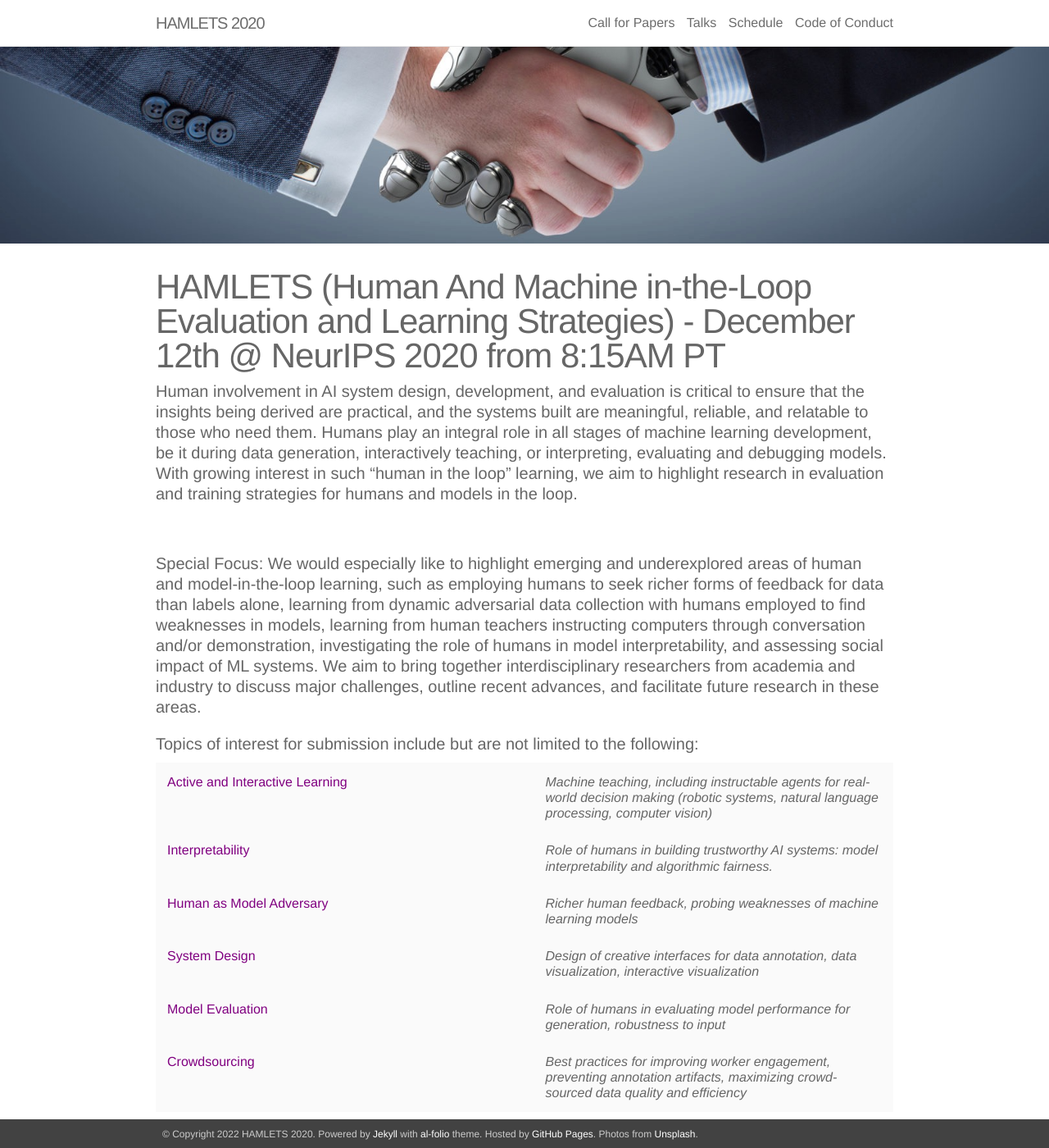
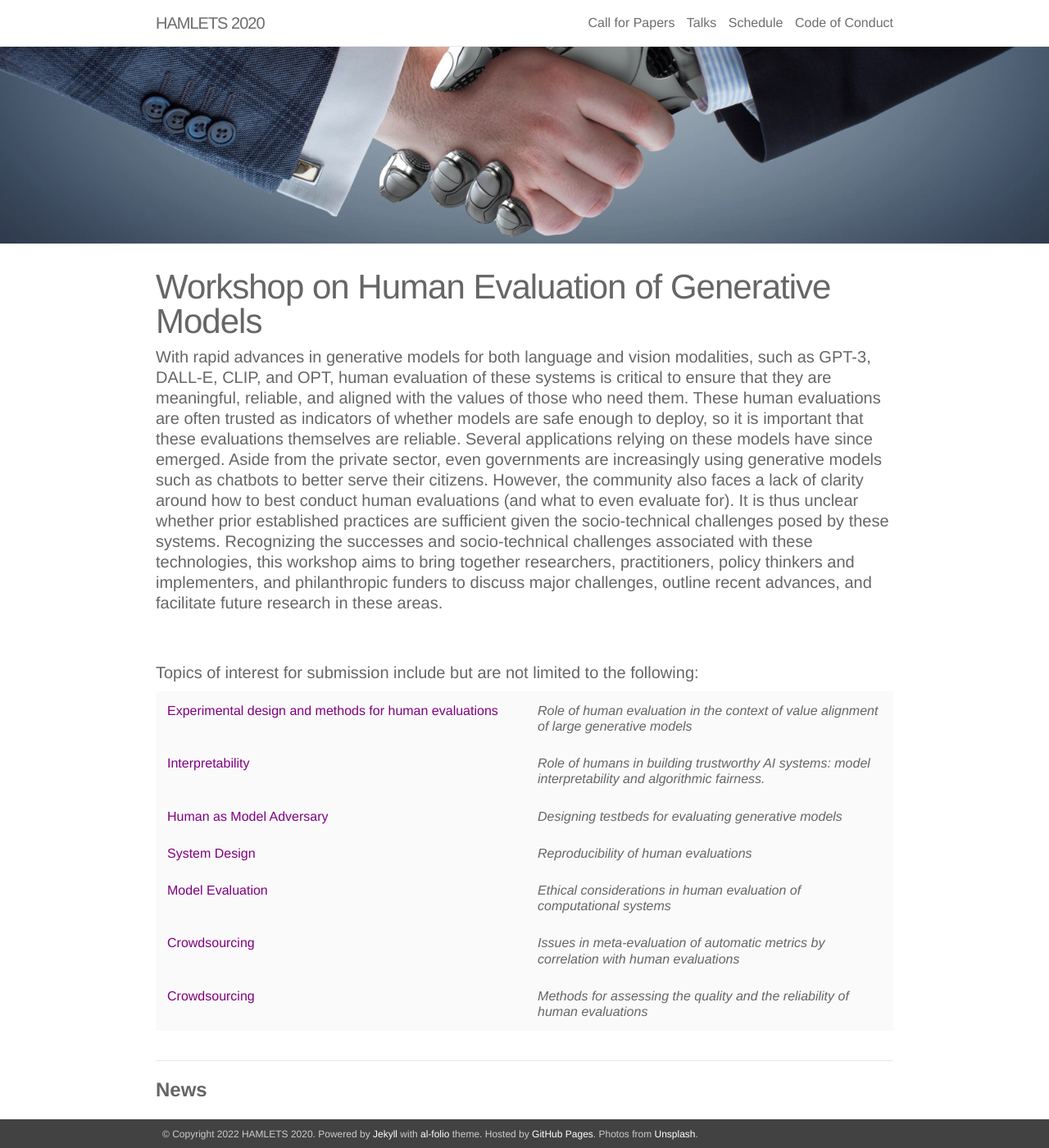
Before and after one commit to acmi-lab/humaneval-workshop, a Jekyll site: the page built from _pages/00_about.md, in a window 1280 px wide and 1400 px high. Shown: the whole window at 82% size. Built offline with Jekyll 4.4.1, drawn with Linux system fonts in a browser that asks for light colours; nearby versions of some CDN libraries.

Commit message:
Update about.md

```diff
--- a/_pages/00_about.md
+++ b/_pages/00_about.md
@@ -1,8 +1,8 @@
 ---
 layout: about
 permalink: /
-title: HAMLETS (Human And Machine in-the-Loop Evaluation and Learning Strategies) - December 12th @ NeurIPS 2020 from 8:15AM PT
-description: Human involvement in AI system design, development, and evaluation is critical to ensure that the insights being derived are practical, and the systems built are meaningful, reliable, and relatable to those who need them. Humans play an integral role in all stages of machine learning development, be it during data generation, interactively teaching, or interpreting, evaluating and debugging models. With growing interest in such “human in the loop” learning, we aim to highlight research in evaluation and training strategies for humans and models in the loop.
+title: Workshop on Human Evaluation of Generative Models
+description: With rapid advances in generative models for both language and vision modalities, such as GPT-3, DALL-E, CLIP, and OPT, human evaluation of these systems is critical to ensure that they are meaningful, reliable, and aligned with the values of those who need them. These human evaluations are often trusted as indicators of whether models are safe enough to deploy, so it is important that these evaluations themselves are reliable. Several applications relying on these models have since emerged. Aside from the private sector, even governments are increasingly using generative models such as chatbots to better serve their citizens. However, the community also faces a lack of clarity around how to best conduct human evaluations (and what to even evaluate for). It is thus unclear whether prior established practices are sufficient given the socio-technical challenges posed by these systems. Recognizing the successes and socio-technical challenges associated with these technologies, this workshop aims to bring together researchers, practitioners, policy thinkers and implementers, and philanthropic funders to discuss major challenges, outline recent advances, and facilitate future research in these areas.
 
 profile:
   align: right
@@ -12,7 +12,6 @@ news: true
 social: true
 organizers: true
 ---
-#### <strong>Special Focus</strong>: We would especially like to highlight emerging and underexplored areas of human and model-in-the-loop learning, such as employing humans to seek richer forms of feedback for data than labels alone, learning from dynamic adversarial data collection with humans employed to find weaknesses in models, learning from human teachers instructing computers through conversation and/or demonstration, investigating the role of humans in model interpretability, and assessing social impact of ML systems. We aim to bring together interdisciplinary researchers from academia and industry to discuss major challenges, outline recent advances, and facilitate future research in these areas.
 
 #### Topics of interest for submission include but are not limited to the following:
 
@@ -21,10 +20,10 @@ organizers: true
         <col width="100">
         <tr style="border: none;">
             <td style="border: none;">
-            <b> <font size="+0" color="purple">Active and Interactive Learning</font> </b>
+            <b> <font size="+0" color="purple">Experimental design and methods for human evaluations</font> </b>
             </td>
             <td style="border: none;">
-            <i> Machine teaching, including instructable agents for real-world decision making (robotic systems, natural language processing, computer vision)</i>
+            <i> Role of human evaluation in the context of value alignment of large generative models</i>
             </td>
         </tr>
         <tr style="border: none;">
@@ -40,7 +39,7 @@ organizers: true
             <b> <font size="+0" color="purple">Human as Model Adversary</font></b>
             </td>
             <td style="border: none;">
-            <i> Richer human feedback, probing weaknesses of machine learning models</i>
+            <i> Designing testbeds for evaluating generative models</i>
             </td>
         </tr>
         <tr style="border: none;">
@@ -48,7 +47,7 @@ organizers: true
             <b> <font size="+0" color="purple">System Design</font></b>
             </td>
             <td style="border: none;">
-            <i> Design of creative interfaces for data annotation, data visualization, interactive visualization</i>
+            <i> Reproducibility of human evaluations</i>
             </td>
         </tr>
         <tr style="border: none;">
@@ -56,7 +55,7 @@ organizers: true
             <b> <font size="+0" color="purple">Model Evaluation</font></b>
             </td>
             <td style="border: none;">
-            <i> Role of humans in evaluating model performance for generation, robustness to input</i>
+            <i> Ethical considerations in human evaluation of computational systems</i>
             </td>
         </tr>
         <tr style="border: none;">
@@ -64,7 +63,15 @@ organizers: true
             <b><font size="+0" color="purple">Crowdsourcing</font></b>
             </td>
             <td style="border: none;">
-            <i> Best practices for improving worker engagement, preventing annotation artifacts, maximizing crowd-sourced data quality and efficiency</i>
+            <i> Issues in meta-evaluation of automatic metrics by correlation with human evaluations</i>
+            </td>
+        </tr>
+        <tr style="border: none;">
+            <td style="border: none;">
+            <b><font size="+0" color="purple">Crowdsourcing</font></b>
+            </td>
+            <td style="border: none;">
+            <i> Methods for assessing the quality and the reliability of human evaluations</i>
             </td>
         </tr>
   </table>
@@ -75,5 +82,3 @@ organizers: true
 <div style="line-height:40%;">
     <br>
 </div>
-
-Questions? Contact *hamlets.neurips2020@gmail.com*.
```
